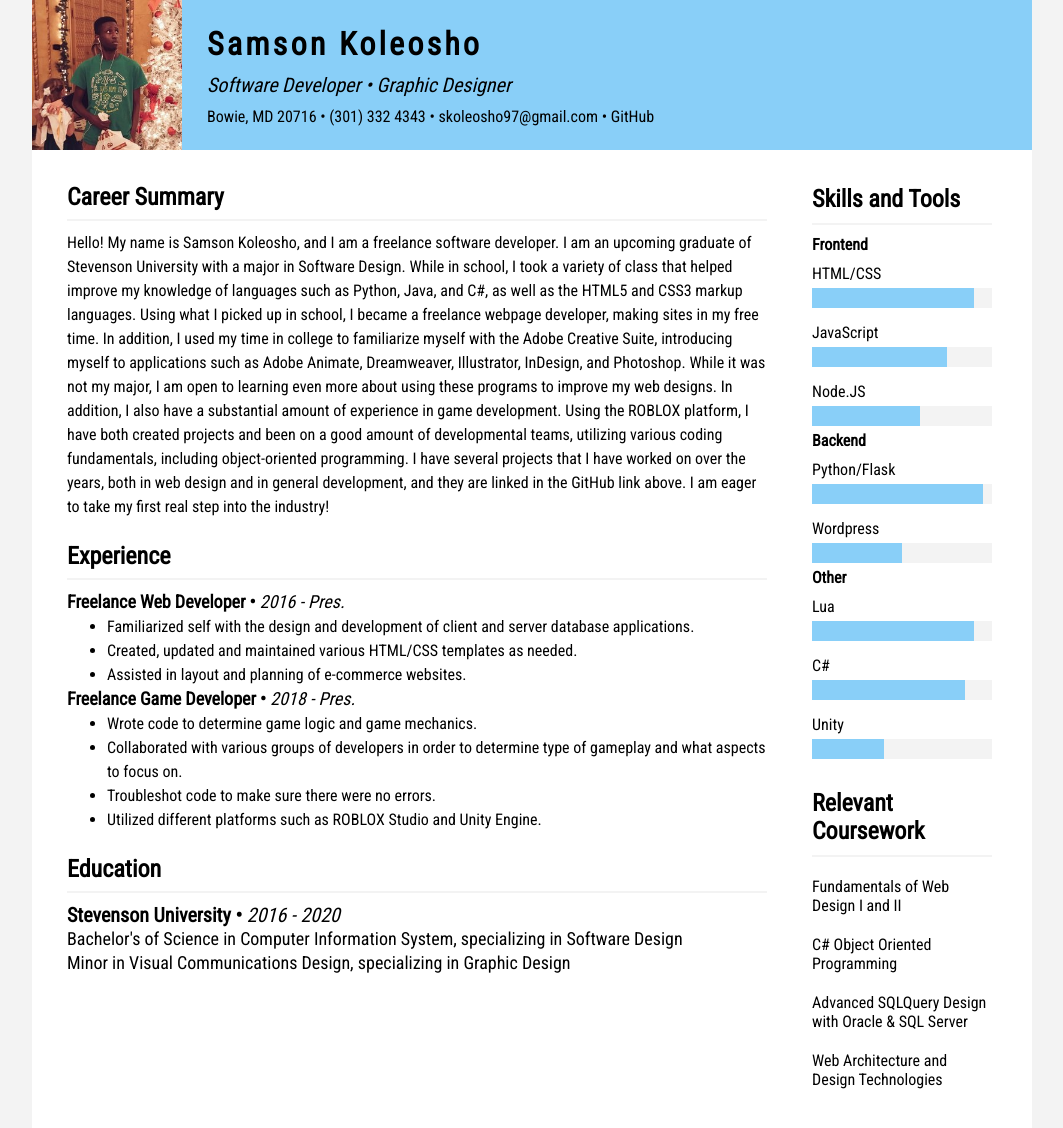
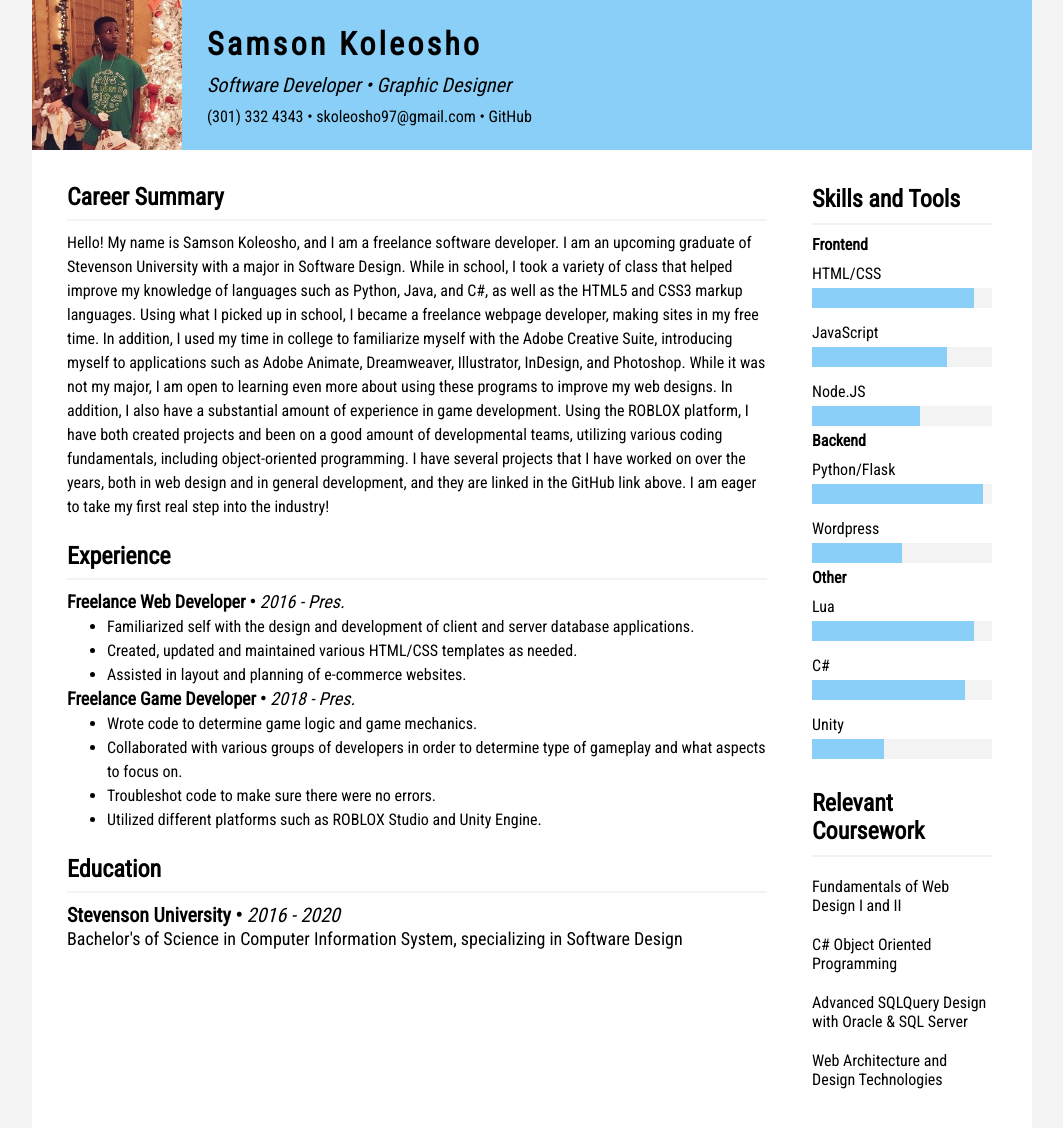
Before and after one commit to waifuxszn/resume, a plain HTML site: page index.html in a window 1280 px wide. Shown: the whole page, without its empty margins (108-1171 px from the left). Drawn offline with Linux system fonts and the light colour scheme.

Commit message:
Misc. changes

```diff
--- a/index.html
+++ b/index.html
@@ -14,7 +14,7 @@
         <div class="info">
             <span class="name">Samson Koleosho</span>
             <span class="job-title">Software Developer&nbsp;&#8226;&nbsp;Graphic Designer</span>
-            <span class="my-info">Bowie, MD 20716&nbsp;&#8226;&nbsp;(301) 332 4343&nbsp;&#8226;&nbsp;skoleosho97@gmail.com&nbsp;&#8226;&nbsp;<a href="https://github.com/waifuxszn">GitHub</a></span>
+            <span class="my-info">(301) 332 4343&nbsp;&#8226;&nbsp;skoleosho97@gmail.com&nbsp;&#8226;&nbsp;<a href="https://github.com/waifuxszn">GitHub</a></span>
         </div>
     </div>
     <div class="content">
@@ -59,7 +59,6 @@
             <hr />
             <span class="school">Stevenson University&nbsp;&#8226;&nbsp;<span class="exp-date">2016 - 2020</span></span>
             <span class="degree">Bachelor's of Science in Computer Information System, specializing in Software Design</span>
-            <span class="degree">Minor in Visual Communications Design, specializing in Graphic Design</span>
         </div>
         <div class="skills">
             <span class="content-header">Skills and Tools</span>
```
